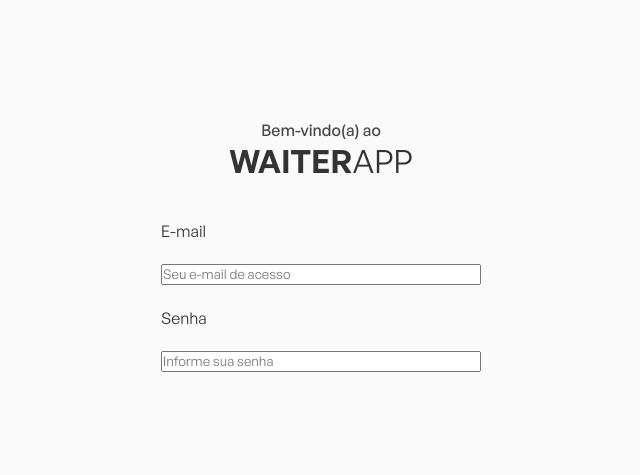
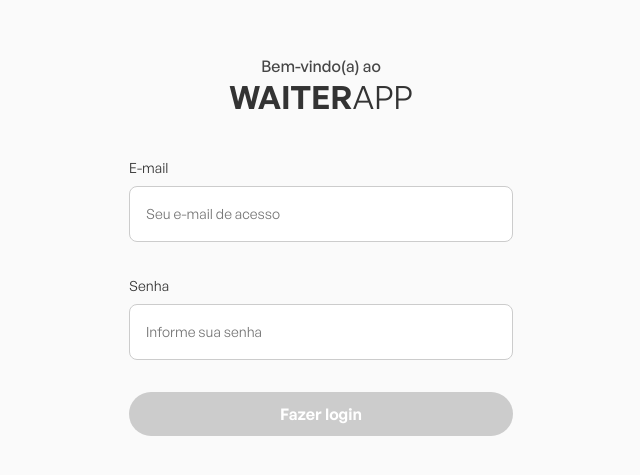
Before and after one commit to lucasellery/waiter-app-fe, a React (Vite) app: page / in a window 1280 px wide. Shown: the part 155-630 px from the top of the page, without its empty margins (319-959 px from the left). Built offline with nearby package versions, Linux system fonts and the light colour scheme.

Commit message:
(feat) improving the login

```diff
--- /dev/null
+++ b/src/components/Button/index.tsx
@@ -0,0 +1,21 @@
+import { ButtonHTMLAttributes } from 'react';
+import { ButtonContainer } from './styles';
+
+interface ButtonProps extends ButtonHTMLAttributes<HTMLButtonElement> {
+  onClick?: (event: React.MouseEvent<HTMLButtonElement>) => void;
+  disabled?: boolean;
+  children?: React.ReactNode;
+  type?: 'submit' | 'reset' | 'button';
+}
+
+export function Button({ onClick, disabled, children, type }: ButtonProps) {
+  return (
+    <ButtonContainer
+      onClick={onClick}
+      disabled={disabled}
+      type={type}
+    >
+      {children}
+    </ButtonContainer>
+  );
+}
--- /dev/null
+++ b/src/components/Button/styles.ts
@@ -0,0 +1,26 @@
+import styled from 'styled-components';
+
+interface ButtonProps {
+  disabled?: boolean;
+}
+
+export const ButtonContainer = styled.button<ButtonProps>`
+  background: ${props => props.disabled ? '#cccccc' : '#D73035'};
+  cursor: ${props => props.disabled ? 'not-allowed' : 'pointer'};
+  padding: 14px 28px;
+  border-radius: 44px;
+  border: none;
+
+  font-weight: 600;
+  font-size: 16px;
+  line-height: 100%;
+  color: #FFF;
+
+  width: 100%;
+
+  transition: all 250ms ease-out;
+
+  &:hover {
+      filter: brightness(120%) saturate(120%);
+    }
+`;
--- /dev/null
+++ b/src/pages/Login/Form/index.tsx
@@ -0,0 +1,57 @@
+import { FormEvent, useState } from 'react';
+import { Button } from '../../../components/Button';
+import { useNavigate } from 'react-router-dom';
+
+import { FormContainer, Input, Label } from './styles';
+
+export function Form() {
+  const [formValues, setFormValues] = useState({
+    email: '',
+    password: '',
+  });
+  const navigate = useNavigate();
+  const handleSubmit = (event: FormEvent<HTMLFormElement>) => {
+    event.preventDefault();
+    console.log('Dados do formulário:', formValues);
+    navigate('/home');
+  };
+
+
+  function handleChange(event: React.ChangeEvent<HTMLInputElement>) {
+    const { name, value } = event.target;
+    setFormValues({...formValues, [name]: value});
+  }
+
+  console.log(formValues);
+
+  return (
+    <FormContainer onSubmit={handleSubmit}>
+      <Label htmlFor="" id='email'>E-mail</Label><br />
+      <Input
+        type="email"
+        id='email'
+        placeholder='Seu e-mail de acesso'
+        name='email'
+        value={formValues.email}
+        onChange={handleChange}
+      />
+
+      <br />
+
+      <Label htmlFor="" id='password' className='password'>Senha</Label><br />
+      <Input
+        type="password"
+        id='password'
+        className='password'
+        name='password'
+        placeholder='Informe sua senha'
+        value={formValues.password}
+        onChange={handleChange}
+      />
+
+      <Button type="submit" disabled={formValues.email.length <= 0 || formValues.password.length <= 0 } >
+        Fazer login
+      </Button>
+    </FormContainer>
+  );
+}
--- /dev/null
+++ b/src/pages/Login/Form/styles.ts
@@ -0,0 +1,32 @@
+import styled from 'styled-components';
+
+export const FormContainer = styled.form`
+  flex: 1;
+  max-width: 400px;
+  width: 384px;
+  display: block;
+`;
+
+export const Label = styled.label`
+  font-weight: 400;
+  font-size: 0.875rem;
+  line-height: 150%;
+`;
+
+export const Input = styled.input`
+  padding: 0px 16px;
+  height: 56px;
+  border: 1px solid #CCCCCC;
+  border-radius: 8px;
+
+  font-weight: 400;
+  font-size: 14px;
+  line-height: 150%;
+
+  color: #999999;
+
+  width: 100%;
+
+  margin-bottom: 2rem;
+  margin-top: 8px;
+`;
--- /dev/null
+++ b/src/pages/Login/Title/index.tsx
@@ -0,0 +1,16 @@
+import React from 'react';
+import { TitleContainer, WelcomeTitle, MainTitle } from './styles';
+
+export function Title() {
+  return (
+    <>
+      <TitleContainer>
+        <WelcomeTitle>Bem-vindo(a) ao</WelcomeTitle>
+        <MainTitle>
+          <b>WAITER</b>
+          <span style={{ fontWeight: 300 }}>APP</span>
+        </MainTitle>
+      </TitleContainer>
+    </>
+  );
+}
--- /dev/null
+++ b/src/pages/Login/Title/styles.ts
@@ -0,0 +1,23 @@
+import styled from 'styled-components';
+
+export const TitleContainer = styled.div`
+  margin-bottom: 40px;
+`;
+
+export const WelcomeTitle = styled.p`
+  font-weight: 500;
+  font-size: 1rem;
+  line-height: 150%;
+  text-align: center;
+  color: #333333;
+  opacity: 0.9;
+`;
+
+export const MainTitle = styled.h1`
+  font-size: 32px;
+  line-height: 120%;
+
+  text-transform: uppercase;
+
+  color: #333333;
+`;
--- a/src/pages/Login/index.tsx
+++ b/src/pages/Login/index.tsx
@@ -1,26 +1,13 @@
-import { Container, Content, TitleContainer, WelcomeTitle, MainTitle, FormContainer } from './styles';
+import { Form } from './Form';
+import { Container, Content } from './styles';
+import { Title } from './Title';
 
 export function Login() {
   return (
     <Container>
       <Content>
-        <TitleContainer>
-          <WelcomeTitle>Bem-vindo(a) ao</WelcomeTitle>
-          <MainTitle>
-            <b>WAITER</b>
-            <span style={{ fontWeight: 300 }}>APP</span>
-          </MainTitle>
-        </TitleContainer>
-
-        <FormContainer>
-          <label htmlFor="" id='email'>E-mail</label><br />
-          <input type="text" id='email' placeholder='Seu e-mail de acesso' />
-
-          <br />
-
-          <label htmlFor="" id='password' className='password'>Senha</label><br />
-          <input type="text" id='password' className='password' placeholder='Informe sua senha' />
-        </FormContainer>
+        <Title />
+        <Form />
       </Content>
     </Container>
   );
--- a/src/pages/Login/styles.ts
+++ b/src/pages/Login/styles.ts
@@ -15,39 +15,4 @@ export const Content = styled.div`
   display: flex;
   flex-direction: column;
   align-items: center;
-  width: 25%;
 `;
-
-export const TitleContainer = styled.div`
-  margin-bottom: 40px;
-`;
-
-export const WelcomeTitle = styled.p`
-  font-weight: 500;
-  font-size: 1rem;
-  line-height: 150%;
-  text-align: center;
-  color: #333333;
-  opacity: 0.9;
-`;
-
-export const MainTitle = styled.h1`
-  font-size: 32px;
-  line-height: 120%;
-
-  text-transform: uppercase;
-
-  color: #333333;
-`;
-
-export const FormContainer = styled.form`
-  width: 100%;
-  display: flex;
-  flex-direction: column;
-
-  label {
-    max-width: 400px; /* ou qualquer outra largura máxima que você queira */
-    flex: 1;
-  }
-
-`;
```
